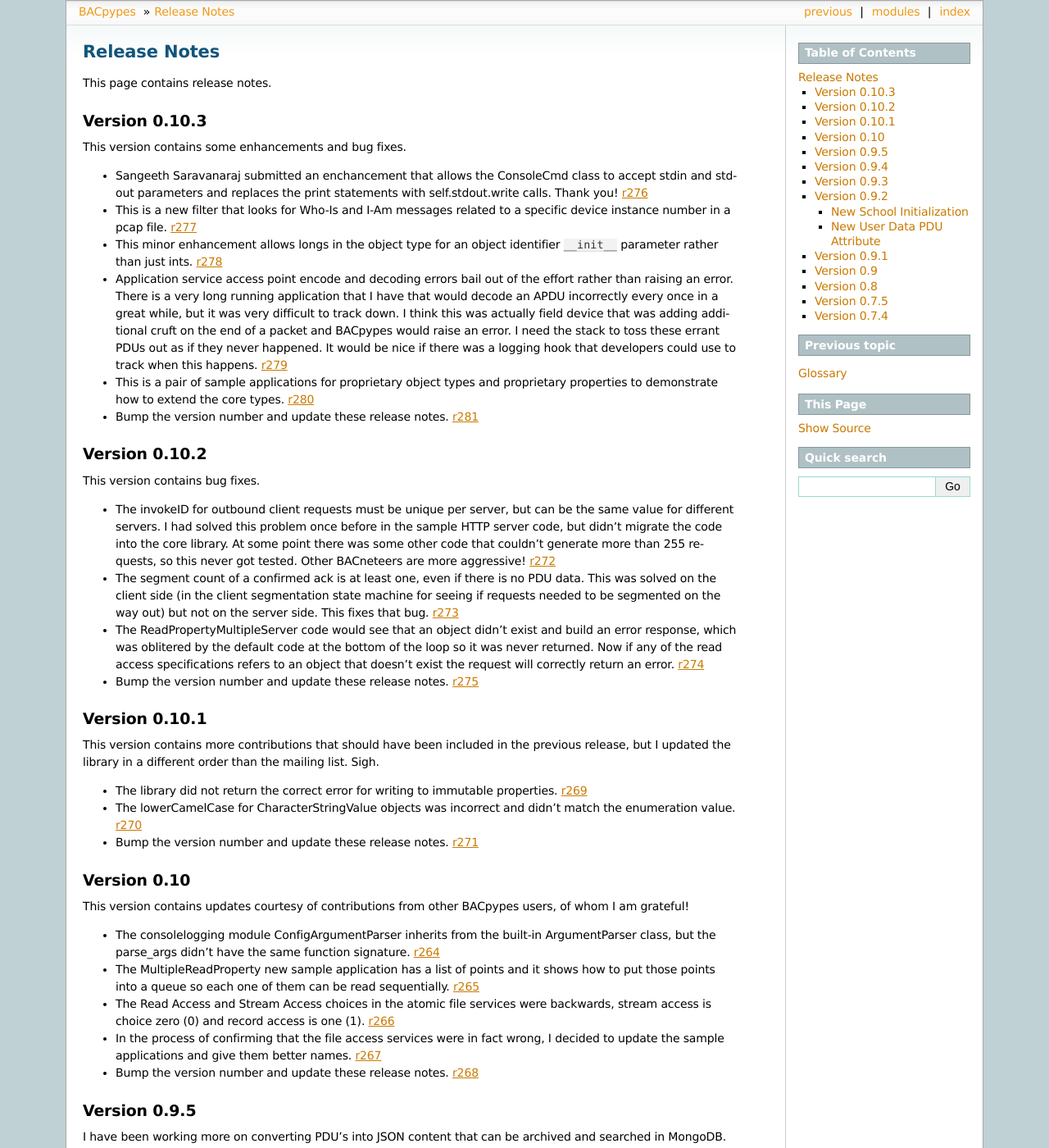
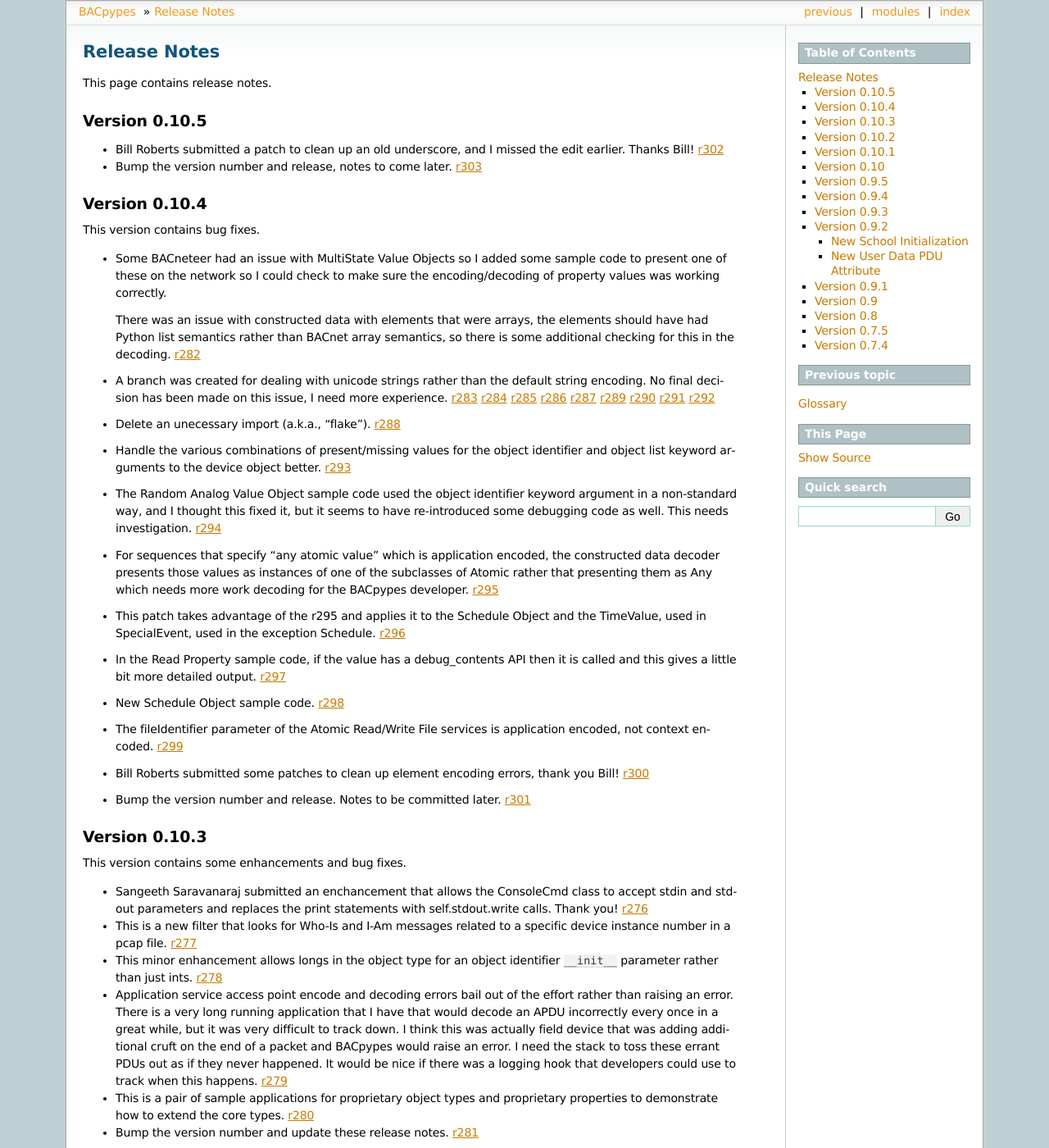
Before and after one commit to giuseppebattista/bacpypessample, a Sphinx documentation site: the page built from docs/source/releasenotes.rst, in a window 1280 px wide and 1400 px high. Shown: the whole window at 82% size. Built offline with Sphinx 7.4.7, drawn with Linux system fonts in a browser that asks for light colours.

Commit message:
release notes for 0.10.4 and 0.10.5

```diff
--- a/docs/source/releasenotes.rst
+++ b/docs/source/releasenotes.rst
@@ -4,6 +4,84 @@ Release Notes
 =============
 
 This page contains release notes.
+
+Version 0.10.5
+--------------
+
+* Bill Roberts submitted a patch to clean up an old underscore, and I missed
+  the edit earlier.  Thanks Bill!
+  `r302 <http://sourceforge.net/p/bacpypes/code/302>`_
+
+* Bump the version number and release, notes to come later.
+  `r303 <http://sourceforge.net/p/bacpypes/code/303>`_
+
+Version 0.10.4
+--------------
+
+This version contains bug fixes.
+
+* Some BACneteer had an issue with MultiState Value Objects so I added some
+  sample code to present one of these on the network so I could check to make
+  sure the encoding/decoding of property values was working correctly.
+
+  There was an issue with constructed data with elements that were arrays,
+  the elements should have had Python list semantics rather than BACnet array
+  semantics, so there is some additional checking for this in the
+  decoding.
+  `r282 <http://sourceforge.net/p/bacpypes/code/282>`_
+
+* A branch was created for dealing with unicode strings rather than the default
+  string encoding.  No final decision has been made on this issue, I need more
+  experience.
+  `r283 <http://sourceforge.net/p/bacpypes/code/283>`_
+  `r284 <http://sourceforge.net/p/bacpypes/code/284>`_
+  `r285 <http://sourceforge.net/p/bacpypes/code/285>`_
+  `r286 <http://sourceforge.net/p/bacpypes/code/286>`_
+  `r287 <http://sourceforge.net/p/bacpypes/code/287>`_
+  `r289 <http://sourceforge.net/p/bacpypes/code/289>`_
+  `r290 <http://sourceforge.net/p/bacpypes/code/290>`_
+  `r291 <http://sourceforge.net/p/bacpypes/code/291>`_
+  `r292 <http://sourceforge.net/p/bacpypes/code/292>`_
+
+* Delete an unecessary import (a.k.a., "flake").
+  `r288 <http://sourceforge.net/p/bacpypes/code/288>`_
+
+* Handle the various combinations of present/missing values for the object
+  identifier and object list keyword arguments to the device object better.
+  `r293 <http://sourceforge.net/p/bacpypes/code/293>`_
+
+* The Random Analog Value Object sample code used the object identifier keyword
+  argument in a non-standard way, and I thought this fixed it, but it seems to
+  have re-introduced some debugging code as well.  This needs investigation.
+  `r294 <http://sourceforge.net/p/bacpypes/code/294>`_
+
+* For sequences that specify "any atomic value" which is application encoded,
+  the constructed data decoder presents those values as instances of one
+  of the subclasses of Atomic rather that presenting them as Any which needs
+  more work decoding for the BACpypes developer.
+  `r295 <http://sourceforge.net/p/bacpypes/code/295>`_
+
+* This patch takes advantage of the r295 and applies it to the Schedule Object
+  and the TimeValue, used in SpecialEvent, used in the exception Schedule.
+  `r296 <http://sourceforge.net/p/bacpypes/code/296>`_
+
+* In the Read Property sample code, if the value has a debug_contents API
+  then it is called and this gives a little bit more detailed output.
+  `r297 <http://sourceforge.net/p/bacpypes/code/297>`_
+
+* New Schedule Object sample code.
+  `r298 <http://sourceforge.net/p/bacpypes/code/298>`_
+
+* The fileIdentifier parameter of the Atomic Read/Write File services is
+  application encoded, not context encoded.
+  `r299 <http://sourceforge.net/p/bacpypes/code/299>`_
+
+* Bill Roberts submitted some patches to clean up element encoding errors,
+  thank you Bill!
+  `r300 <http://sourceforge.net/p/bacpypes/code/300>`_
+
+* Bump the version number and release.  Notes to be committed later.
+  `r301 <http://sourceforge.net/p/bacpypes/code/301>`_
 
 Version 0.10.3
 --------------
```
